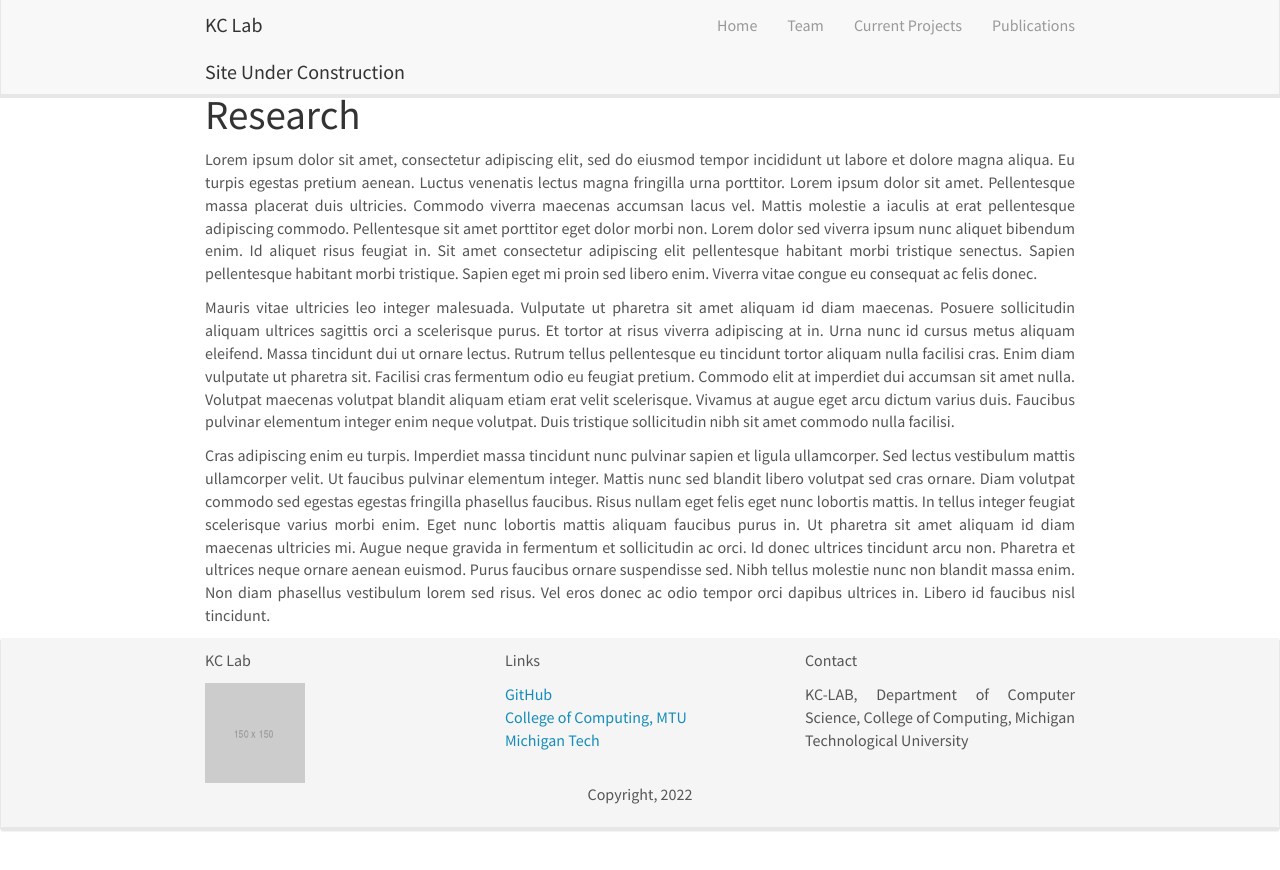
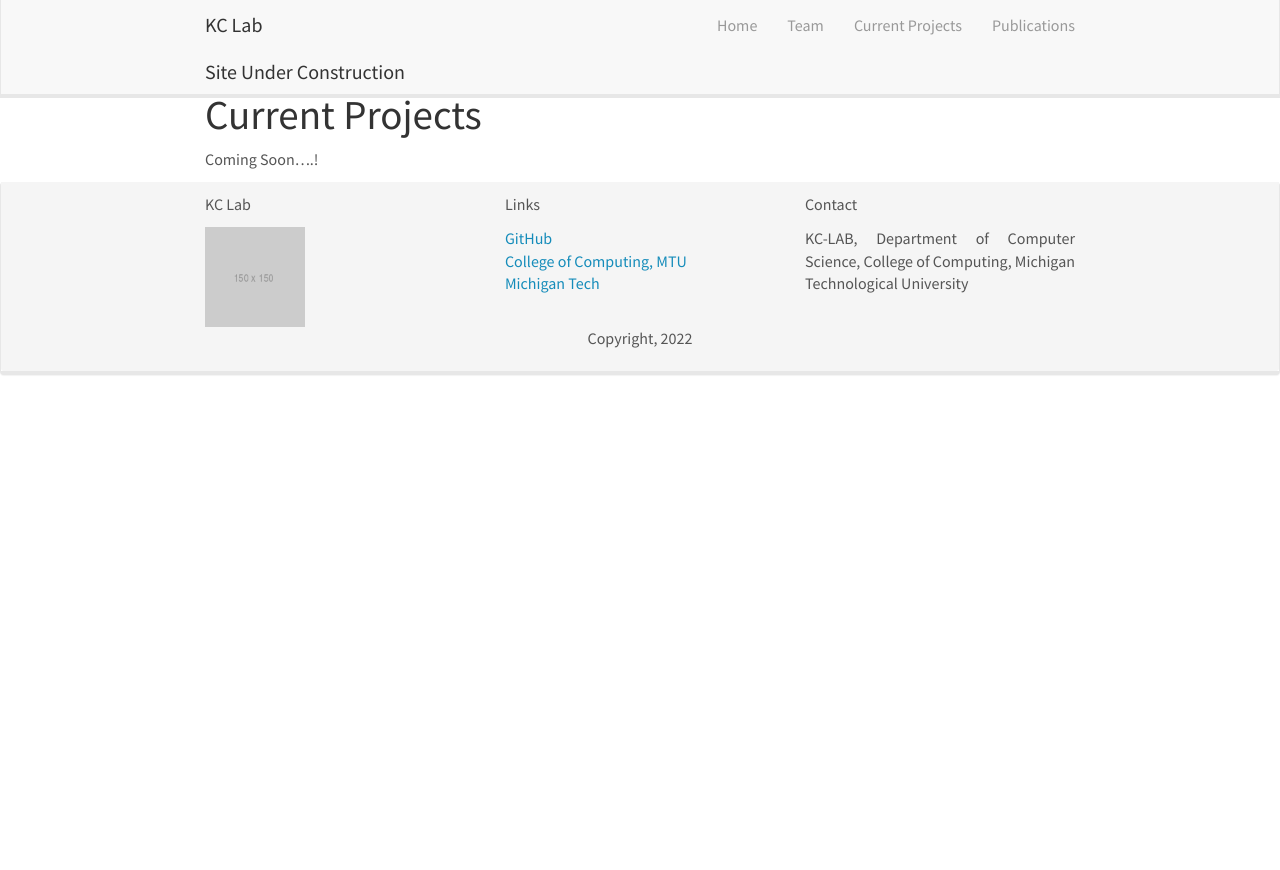
Before and after one commit to pawelparker/KCLabMTU.github.io, a Jekyll site: the page built from _pages/research.md, in a window 1280 px wide. Shown: the top 870 px of the page. Built offline with Jekyll 4.4.1, drawn with Linux system fonts in a browser that asks for light colours; nearby versions of some CDN libraries.

Commit message:
Update research.md

```diff
--- a/_pages/research.md
+++ b/_pages/research.md
@@ -6,10 +6,6 @@ sitemap: false
 permalink: /research/
 ---
 
-# Research
+# Current Projects
 
-Lorem ipsum dolor sit amet, consectetur adipiscing elit, sed do eiusmod tempor incididunt ut labore et dolore magna aliqua. Eu turpis egestas pretium aenean. Luctus venenatis lectus magna fringilla urna porttitor. Lorem ipsum dolor sit amet. Pellentesque massa placerat duis ultricies. Commodo viverra maecenas accumsan lacus vel. Mattis molestie a iaculis at erat pellentesque adipiscing commodo. Pellentesque sit amet porttitor eget dolor morbi non. Lorem dolor sed viverra ipsum nunc aliquet bibendum enim. Id aliquet risus feugiat in. Sit amet consectetur adipiscing elit pellentesque habitant morbi tristique senectus. Sapien pellentesque habitant morbi tristique. Sapien eget mi proin sed libero enim. Viverra vitae congue eu consequat ac felis donec.
-
-Mauris vitae ultricies leo integer malesuada. Vulputate ut pharetra sit amet aliquam id diam maecenas. Posuere sollicitudin aliquam ultrices sagittis orci a scelerisque purus. Et tortor at risus viverra adipiscing at in. Urna nunc id cursus metus aliquam eleifend. Massa tincidunt dui ut ornare lectus. Rutrum tellus pellentesque eu tincidunt tortor aliquam nulla facilisi cras. Enim diam vulputate ut pharetra sit. Facilisi cras fermentum odio eu feugiat pretium. Commodo elit at imperdiet dui accumsan sit amet nulla. Volutpat maecenas volutpat blandit aliquam etiam erat velit scelerisque. Vivamus at augue eget arcu dictum varius duis. Faucibus pulvinar elementum integer enim neque volutpat. Duis tristique sollicitudin nibh sit amet commodo nulla facilisi.
-
-Cras adipiscing enim eu turpis. Imperdiet massa tincidunt nunc pulvinar sapien et ligula ullamcorper. Sed lectus vestibulum mattis ullamcorper velit. Ut faucibus pulvinar elementum integer. Mattis nunc sed blandit libero volutpat sed cras ornare. Diam volutpat commodo sed egestas egestas fringilla phasellus faucibus. Risus nullam eget felis eget nunc lobortis mattis. In tellus integer feugiat scelerisque varius morbi enim. Eget nunc lobortis mattis aliquam faucibus purus in. Ut pharetra sit amet aliquam id diam maecenas ultricies mi. Augue neque gravida in fermentum et sollicitudin ac orci. Id donec ultrices tincidunt arcu non. Pharetra et ultrices neque ornare aenean euismod. Purus faucibus ornare suspendisse sed. Nibh tellus molestie nunc non blandit massa enim. Non diam phasellus vestibulum lorem sed risus. Vel eros donec ac odio tempor orci dapibus ultrices in. Libero id faucibus nisl tincidunt.
+Coming Soon....!
```
